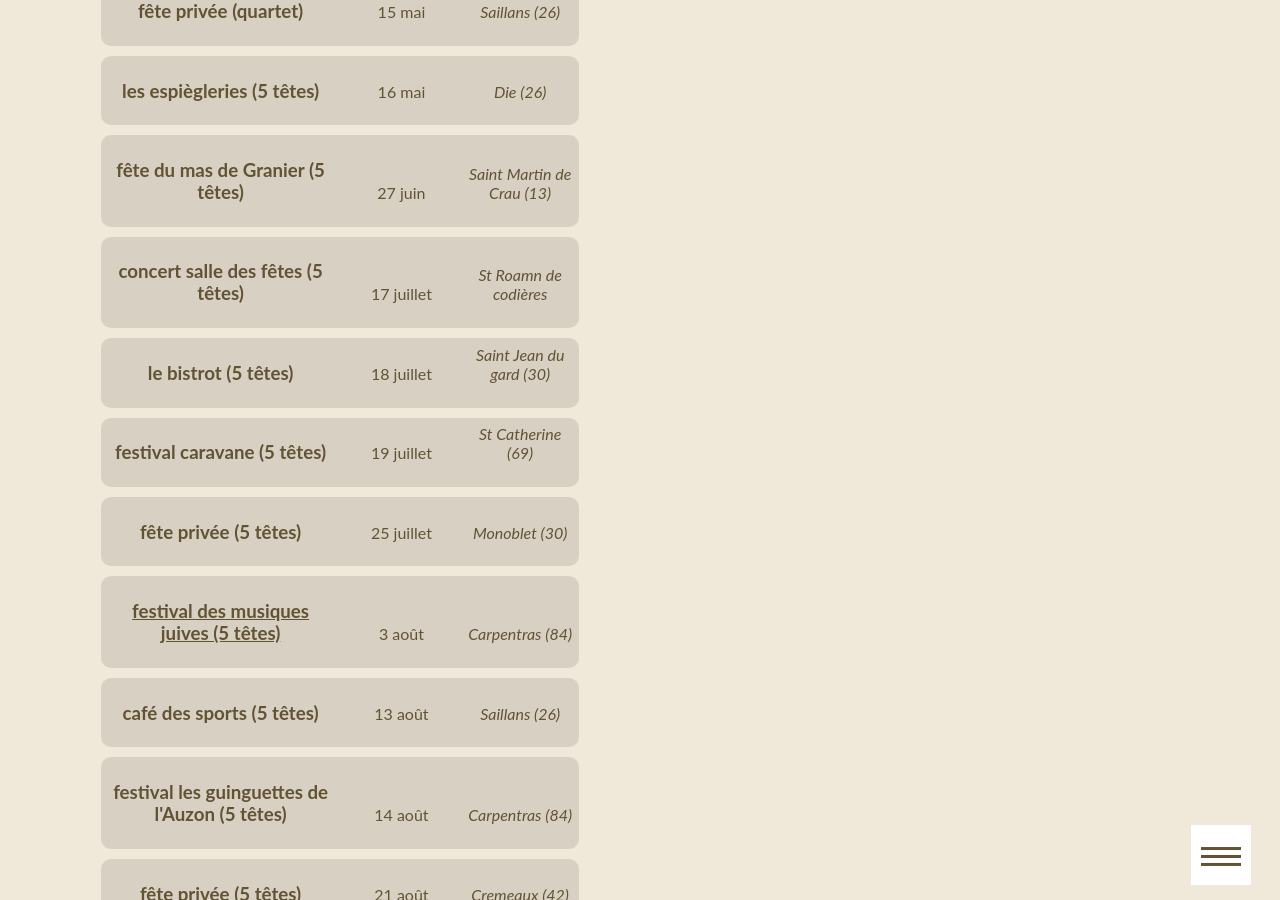
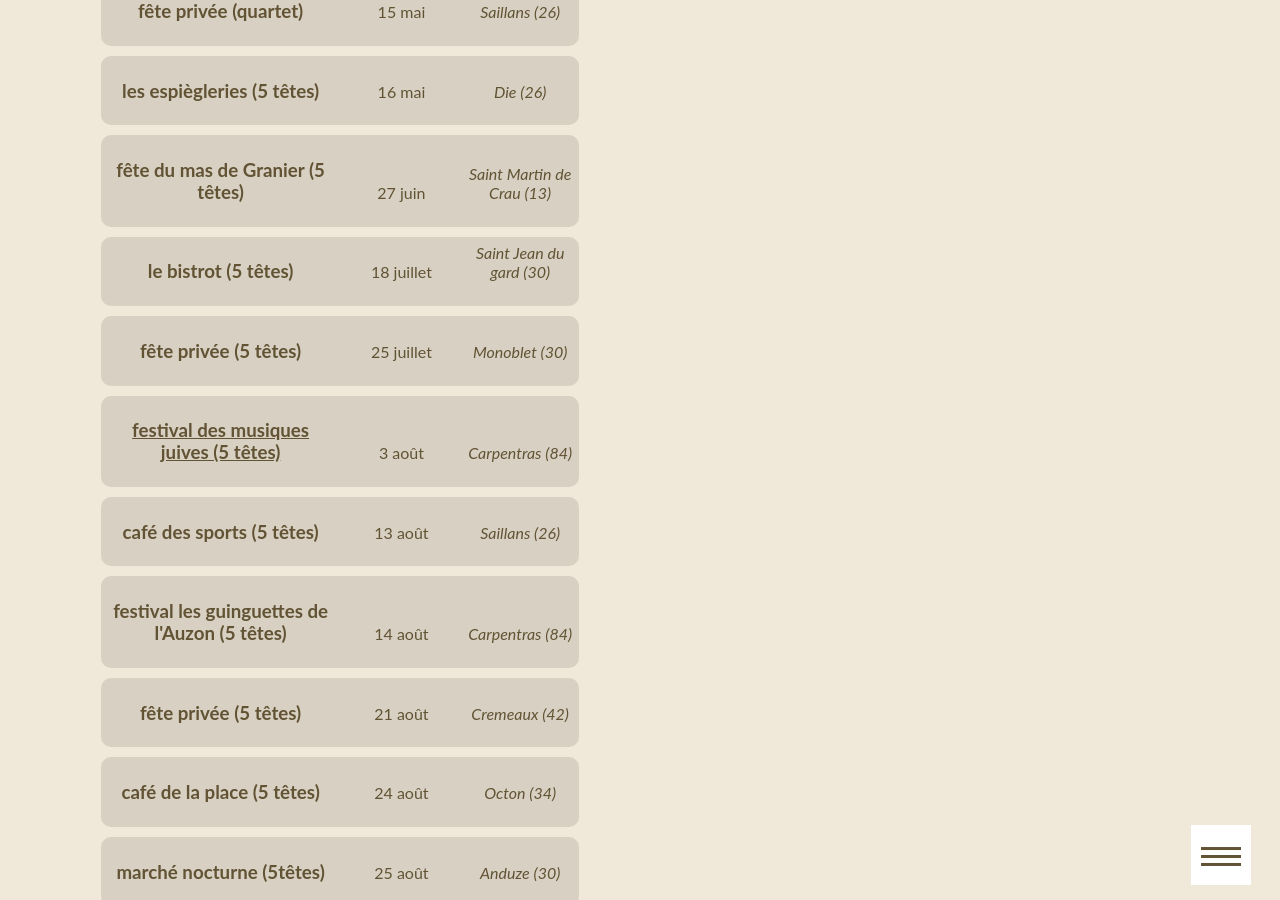
Before and after one commit to ftmftrs/ftmftrs.github.io, a Jekyll site: the page built from concert/index.html, in a window 1280 px wide and 900 px high, scrolled down 1464 px. Built offline with Jekyll 4.4.1, drawn with Linux system fonts in a browser that asks for light colours; Markdown is read by kramdown in place of the engine named in the settings; comment, search, counter and statistics services are not loaded.

Commit message:
Update concerts.yml

```diff
--- a/_data/concerts.yml
+++ b/_data/concerts.yml
@@ -36,17 +36,9 @@
   date: 27 juin
   address: Saint Martin de Crau (13)
 
-- title: concert salle des fêtes (5 têtes)
-  date: 17 juillet
-  address: St Roamn de codières
-
 - title: le bistrot (5 têtes)
   date: 18 juillet
   address: Saint Jean du gard (30)
-
-- title: festival caravane (5 têtes)
-  date: 19 juillet
-  address: St Catherine (69)
 
 - title: fête privée (5 têtes)
   date: 25 juillet
```
